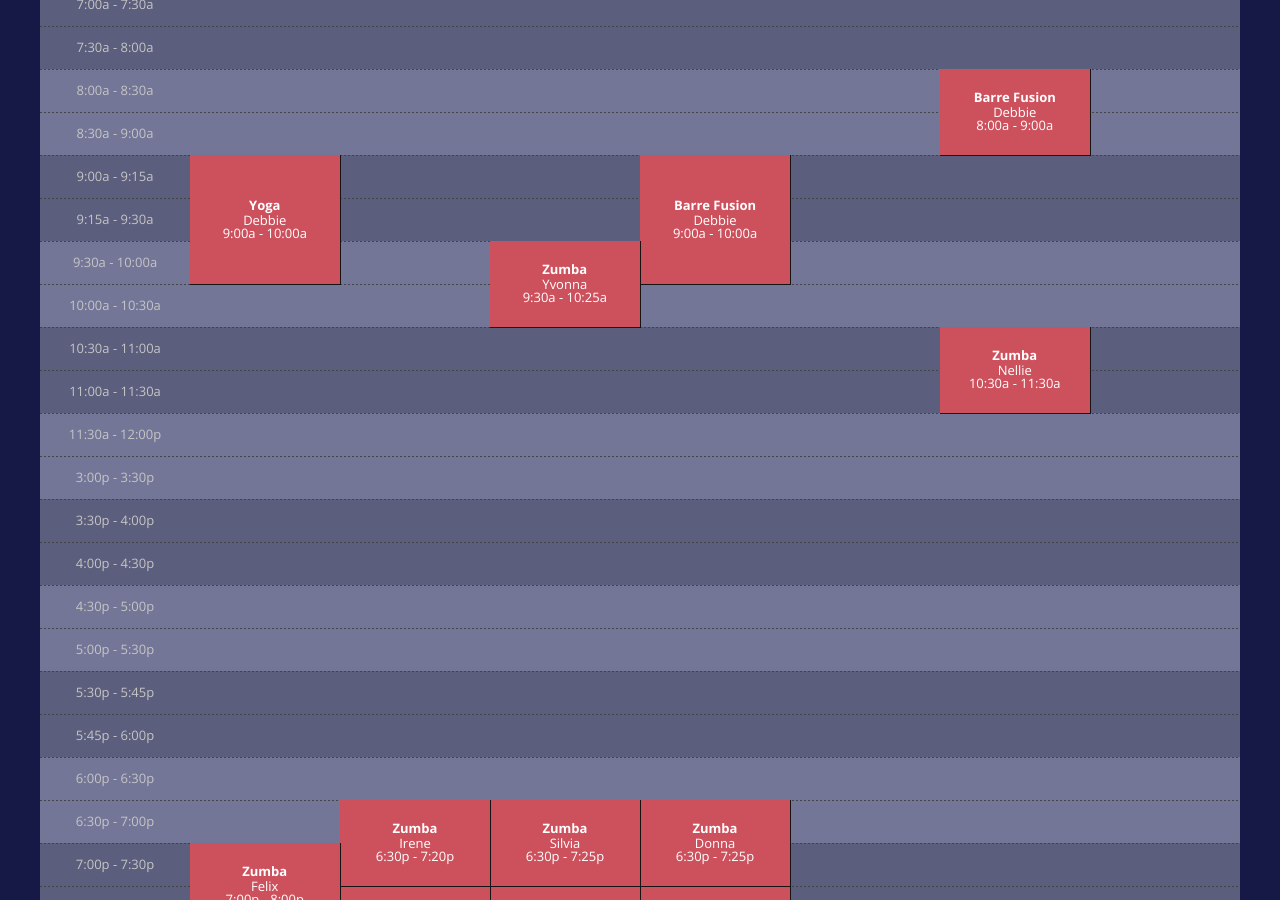
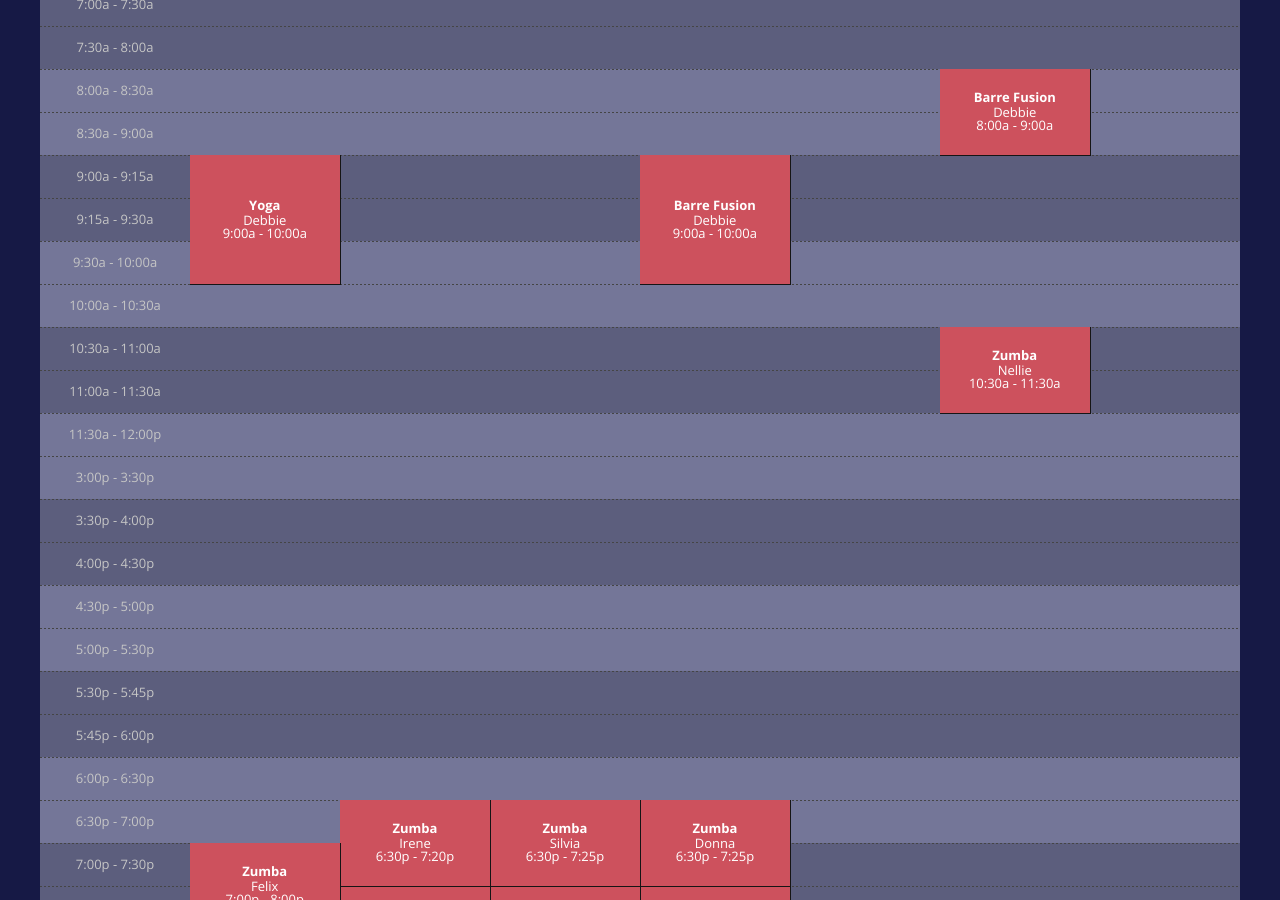
Before and after one commit to rwstone/shapeitup, a Jekyll site: the page built from schedule/index.md, in a window 1280 px wide and 900 px high, scrolled down 342 px. Built offline with Jekyll 4.4.1, drawn with Linux system fonts in a browser that asks for light colours; some web fonts are replaced.

Commit message:
Updated Index

```diff
--- a/schedule/index.md
+++ b/schedule/index.md
@@ -25,12 +25,6 @@ sessions:
   day: Tuesday
   start_time: 7:30p
   end_time: 8:30p
-  length: 2
-- class: Zumba
-  instructor: Yvonna
-  day: Wednesday
-  start_time: 9:30a
-  end_time: 10:25a
   length: 2
 - class: Zumba
   instructor: Silvia
```
